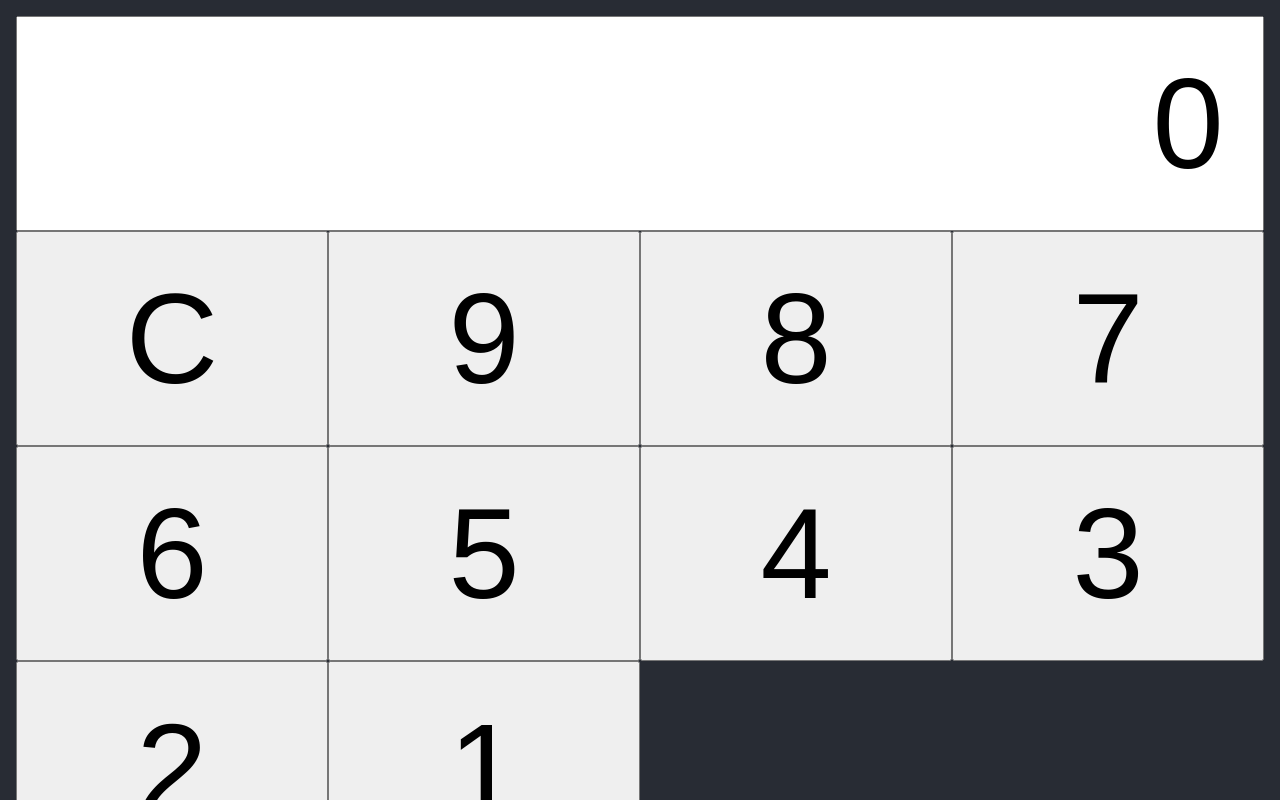
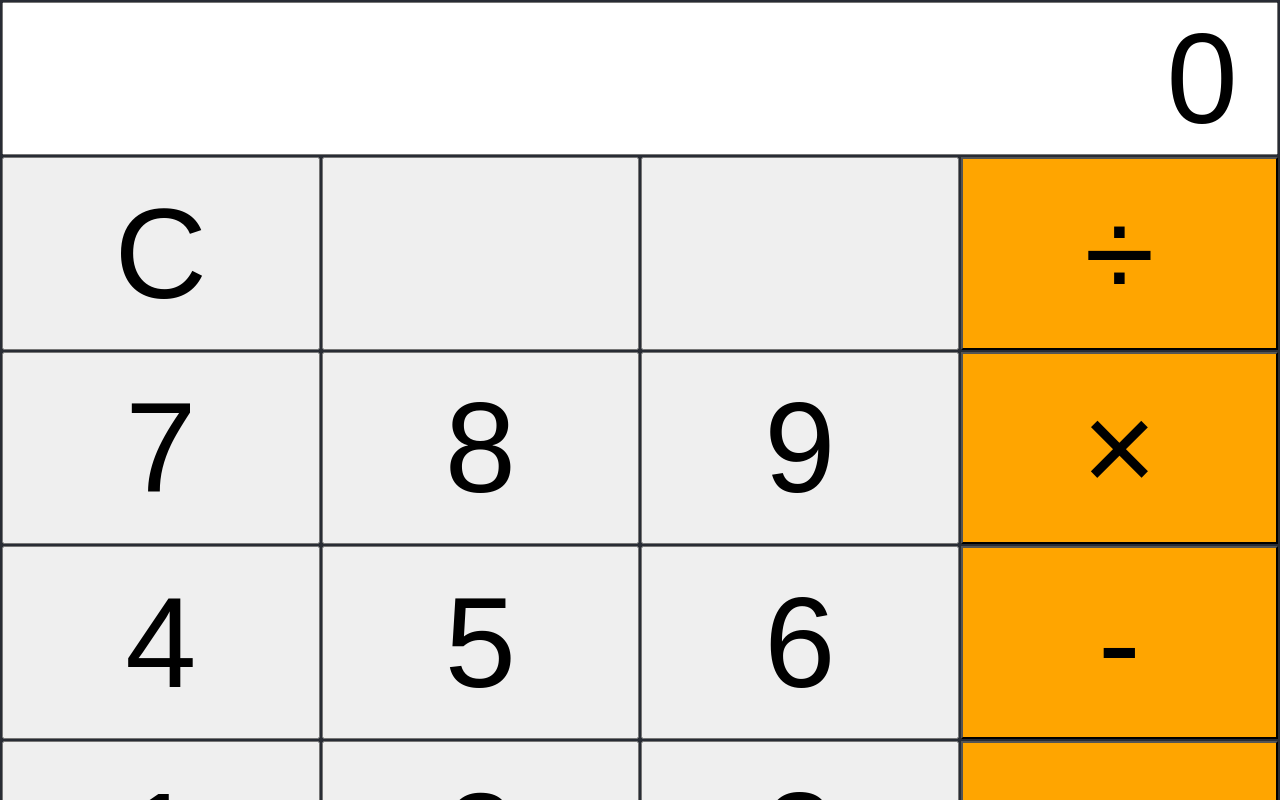
Before and after one commit to aramean/react-calc, a React (Create React App) app: page / in a window 1280 px wide. Shown: the top 800 px of the page. Built offline with nearby package versions, Linux system fonts and the light colour scheme; the HTML template or start-up script is replaced by a standard one.

Commit message:
add func

```diff
--- a/src/App.css
+++ b/src/App.css
@@ -1,17 +1,49 @@
 .App {
   display: grid;
-  grid-template-columns: [first] 1fr [second] 1fr [third] 1fr [fourth] 1fr [last];
-  grid-template-rows: 1fr 1fr 1fr 1fr 1fr 1fr;
+  grid-template-columns: 1fr 1fr 1fr 1fr;
+  grid-template-areas: "first second third last";
+  grid-auto-flow: dense;
+  gap: 2px;
 }
 
-.App button {
-  padding: 2rem;
-  grid-column: auto;
+button {
+  padding: 1.3rem;
+  grid-column: first;
 }
 
-.App input {
+button:hover {
+  background-color: rgba(255, 255, 255, .8);
+  cursor: pointer;
+}
+
+input {
   width: 100%;
   grid-column: first / last;
   padding-right: .3em;
   text-align: right;
 }
+
+input:hover {
+  cursor: default;
+}
+
+button.first {
+  grid-column: first;
+}
+
+button.second {
+  grid-column: second;
+}
+
+button.third {
+  grid-column: third;
+}
+
+button.last {
+  background-color: orange;
+  grid-column: last;
+}
+
+button.last:hover {
+  background-color: rgba(255, 199, 149, 1);
+}
--- a/src/App.js
+++ b/src/App.js
@@ -11,16 +11,32 @@ function App() {
   return (
     <div className="App">
       <input type="text" value={test} readOnly></input>
-      <button onClick={() => handleClick()}>C</button>
-      <button onClick={() => handleClick(9)}>9</button>
-      <button onClick={() => handleClick(8)}>8</button>
-      <button onClick={() => handleClick(7)}>7</button>
-      <button onClick={() => handleClick(6)}>6</button>
-      <button onClick={() => handleClick(5)}>5</button>
-      <button onClick={() => handleClick(4)}>4</button>
-      <button onClick={() => handleClick(3)}>3</button>
-      <button onClick={() => handleClick(2)}>2</button>
-      <button onClick={() => handleClick(1)}>1</button>
+
+      <button class="first" onClick={() => handleClick()}>C</button>
+      <button class="first" onClick={() => handleClick(7)}>7</button>
+      <button class="first" onClick={() => handleClick(4)}>4</button>
+      <button class="first" onClick={() => handleClick(1)}>1</button>
+      <button class="first"></button>
+
+      <button class="second"></button>
+      <button class="second" onClick={() => handleClick(8)}>8</button>
+      <button class="second" onClick={() => handleClick(5)}>5</button>
+      <button class="second" onClick={() => handleClick(2)}>2</button>
+      <button class="second"></button>
+
+      <button class="third"></button>
+      <button class="third" onClick={() => handleClick(9)}>9</button>
+      <button class="third" onClick={() => handleClick(6)}>6</button>
+      <button class="third" onClick={() => handleClick(3)}>3</button>
+      <button class="third"></button>
+
+      <button class="last" onClick={() => handleClick('÷')}>÷</button>
+      <button class="last" onClick={() => handleClick('*')}>×</button>
+      <button class="last" onClick={() => handleClick('-')}>-</button>
+      <button class="last" onClick={() => handleClick('+')}>+</button>
+      <button class="last" onClick={() => handleClick('=')}>=</button>
+
+
     </div>
   );
 }
--- a/src/index.css
+++ b/src/index.css
@@ -7,7 +7,7 @@
 }
 
 body {
-  padding: 1rem;
+  padding: 2px;
   background-color: #282c34;
   margin: 0;
   font-family: -apple-system, BlinkMacSystemFont, 'Segoe UI', 'Roboto', 'Oxygen',
@@ -15,8 +15,9 @@ body {
     sans-serif;
   -webkit-font-smoothing: antialiased;
   -moz-osx-font-smoothing: grayscale;
+  max-height: 100%;
 }
 
 body * {
-  font-size: 2em;
+  font-size: 10vw;
 }
```
